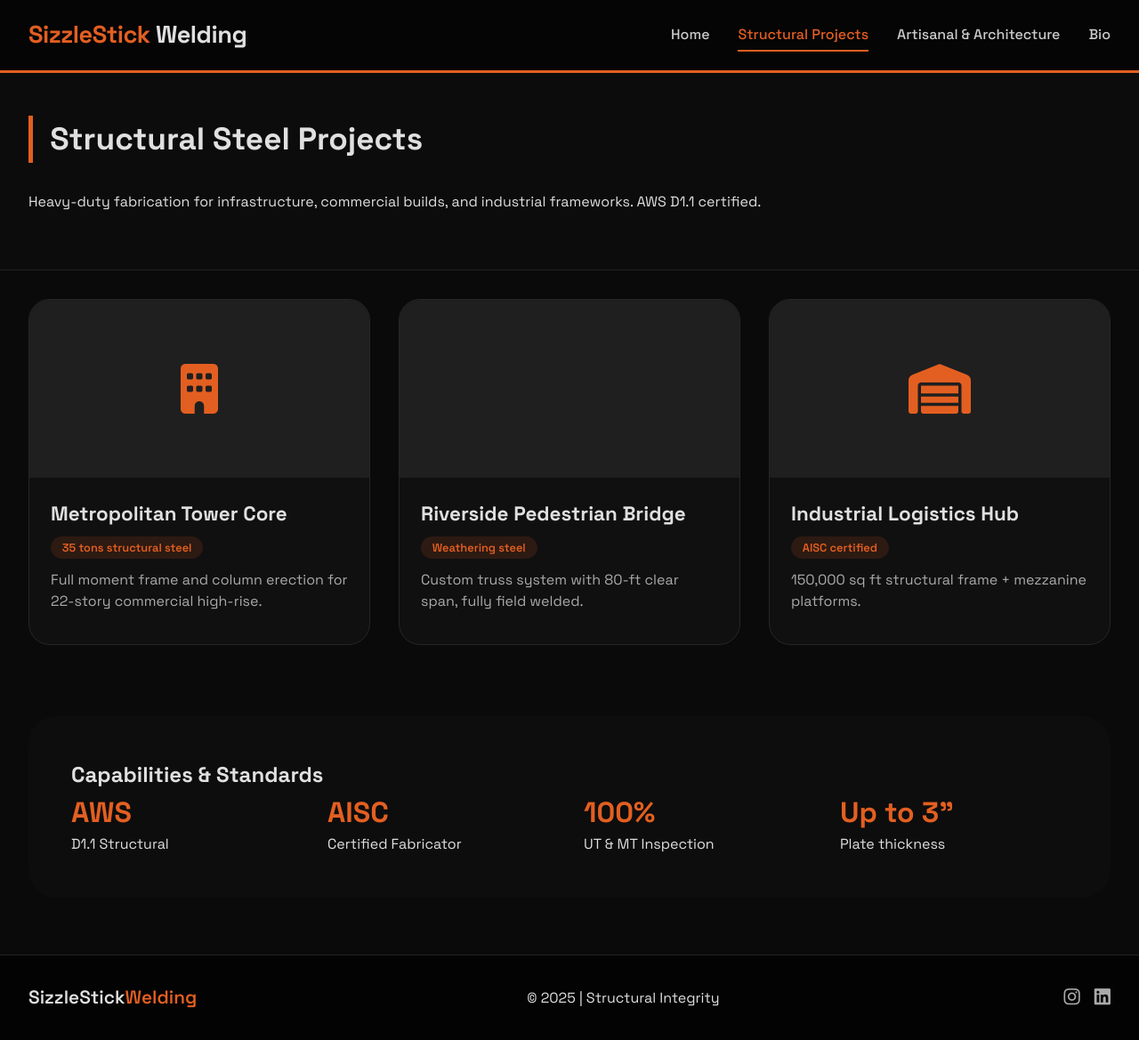
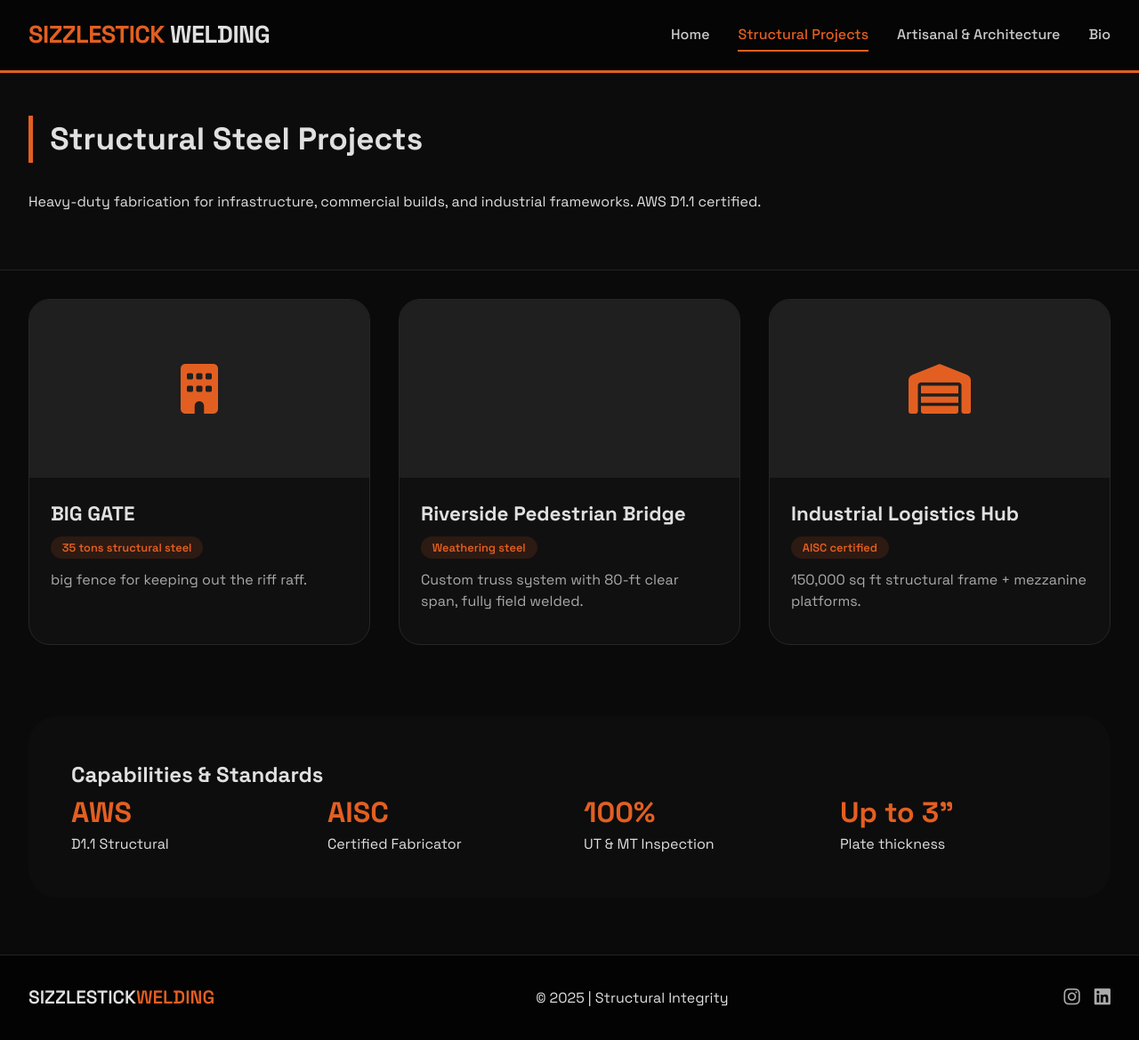
Before and after one commit to BillyBobBoolean/sizzle-stick, a website: page public/pages/structural.html in a window 1280 px wide. Shown: the whole page at 89% size. Drawn offline with Linux system fonts and the light colour scheme.

Commit message:
Update structural.html

```diff
--- a/public/pages/structural.html
+++ b/public/pages/structural.html
@@ -6,7 +6,7 @@
 <head>
     <meta charset="UTF-8">
     <meta name="viewport" content="width=device-width, initial-scale=1.0">
-    <title>SizzleStick | Structural Welding Projects</title>
+    <title>SIZZLESTICK | Structural Welding Projects</title>
     <link rel="stylesheet" href="style.css">
     <link rel="stylesheet" href="https://cdnjs.cloudflare.com/ajax/libs/font-awesome/6.0.0-beta3/css/all.min.css">
     <link href="https://fonts.googleapis.com/css2?family=Space+Grotesk:wght@300;400;500;600;700&display=swap" rel="stylesheet">
@@ -15,7 +15,7 @@
     <header>
         <div class="container">
             <nav class="navbar">
-                <div class="logo"><span>SizzleStick</span> Welding</div>
+                <div class="logo"><span>SIZZLESTICK</span> WELDING</div>
                 <ul class="nav-links">
                     <li><a href="index.html">Home</a></li>
                     <li><a href="structural.html" class="active">Structural Projects</a></li>
@@ -41,9 +41,9 @@
                 <div class="project-card">
                     <div class="project-img"><i class="fas fa-building"></i></div>
                     <div class="project-info">
-                        <h3>Metropolitan Tower Core</h3>
+                        <h3>BIG GATE</h3>
                         <span class="stats-badge">35 tons structural steel</span>
-                        <p>Full moment frame and column erection for 22-story commercial high-rise.</p>
+                        <p>big fence for keeping out the riff raff.</p>
                     </div>
                 </div>
                 <div class="project-card">
@@ -79,7 +79,7 @@
     <footer>
         <div class="container">
             <div class="footer-content">
-                <div class="footer-logo">SizzleStick<span>Welding</span></div>
+                <div class="footer-logo">SIZZLESTICK<span>WELDING</span></div>
                 <p>© 2025 | Structural Integrity</p>
                 <div class="socials"><a href="#"><i class="fab fa-instagram"></i></a><a href="#"><i class="fab fa-linkedin"></i></a></div>
             </div>
```
